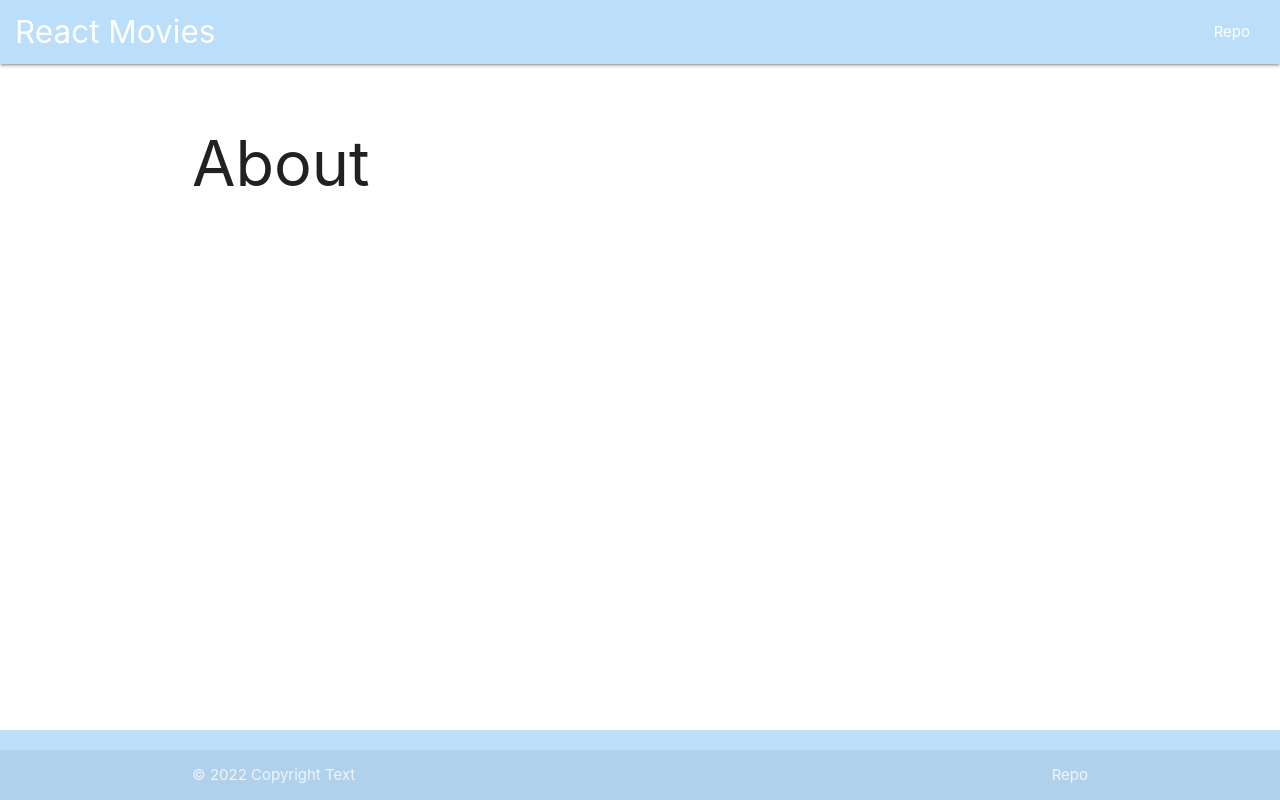
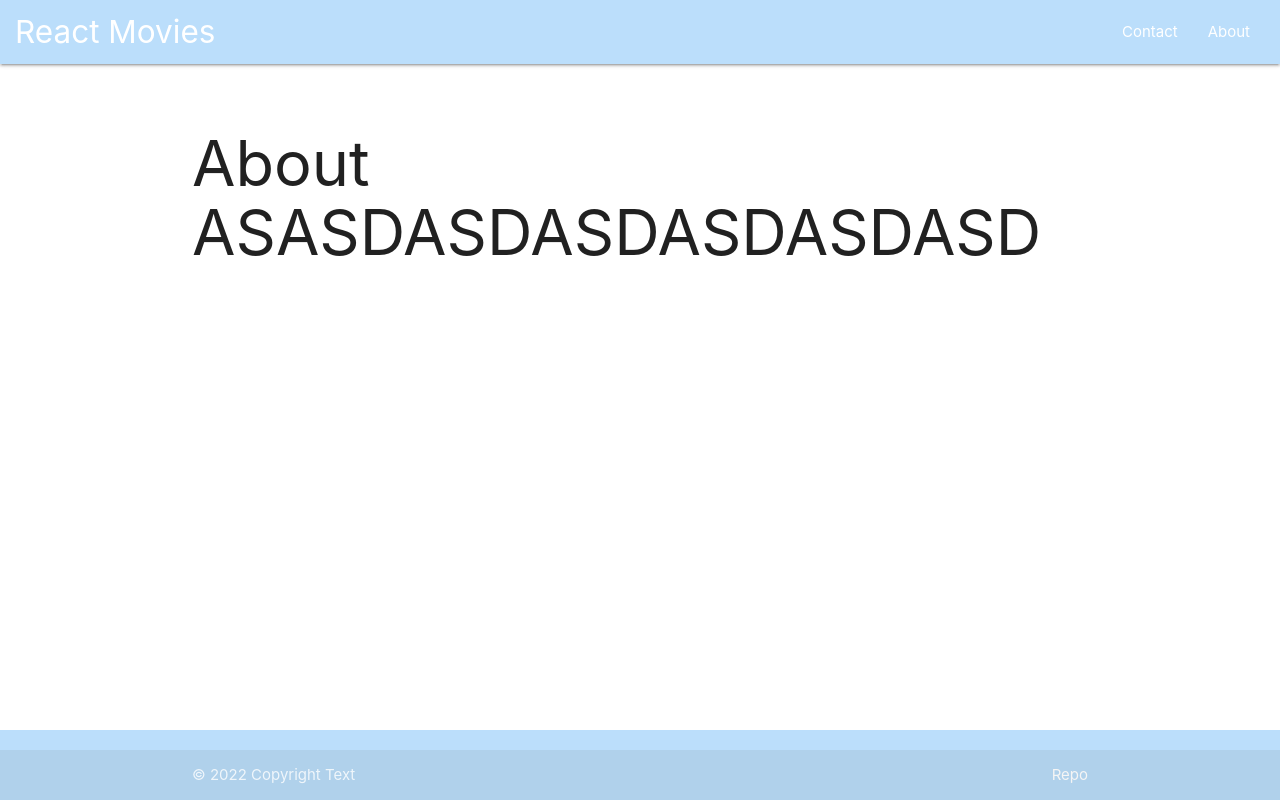
Before and after one commit to Medvedev-Savelii/react_food_web_app_project, a React (Create React App) app: page /about in a window 1280 px wide. Built offline with nearby package versions, Linux system fonts and the light colour scheme.

Commit message:
therf-commit

```diff
--- a/src/App.js
+++ b/src/App.js
@@ -1,10 +1,10 @@
 import { BrowserRouter as Router, Route, Switch } from "react-router-dom";
 import { Header } from "./components/Header";
 import { Footer } from "./components/Footer";
-import Home from "./pages/Home";
-import About from "./pages/About";
-import Contact from "./pages/Contact";
-import NotFound from "./pages/NotFound";
+import { Home } from "./pages/Home";
+import { About } from "./pages/About";
+import { Contact } from "./pages/Contact";
+import { NotFound } from "./pages/NotFound";
 
 function App() {
   return (
@@ -14,9 +14,9 @@ function App() {
         <main className="container content">
           <Switch>
             <Route exact path="/" component={Home} />
-            <Route path="/about" component={About} />
-            <Route path="/contacts" component={Contact} />
-            <Route component={NotFound} />
+            <Route exact path="/about" component={About} />
+            <Route exact path="/contacts" component={Contact} />
+            <Route exact component={NotFound} />
           </Switch>
         </main>
         <Footer />
--- a/src/components/Header.jsx
+++ b/src/components/Header.jsx
@@ -1,20 +1,25 @@
 import React from "react";
+import { Link } from "react-router-dom";
 
-const Header = () => {
+function Header() {
   return (
     <nav className="blue lighten-4">
       <div className="nav-wrapper">
-        <a href="!#" className="brand-logo">
+        <Link to="/" className="brand-logo">
           React Movies
-        </a>
+        </Link>
+
         <ul id="nav-mobile" className="right hide-on-med-and-down">
           <li>
-            <a href="!#">Repo</a>
+            <Link to="/contacts">Contact</Link>
+          </li>
+          <li>
+            <Link to="/about">About</Link>
           </li>
         </ul>
       </div>
     </nav>
   );
-};
+}
 
 export { Header };
--- a/src/index.js
+++ b/src/index.js
@@ -1,5 +1,6 @@
 import React from "react";
 import ReactDOM from "react-dom/client";
+
 import "./index.css";
 import App from "./App";
 
--- a/src/pages/About.jsx
+++ b/src/pages/About.jsx
@@ -1,11 +1,7 @@
-
-
-import React from 'react'
+import React from "react";
 
 const About = () => {
-  return (
-	<h1>About</h1>
-  )
-}
+  return <h1>About ASASDASDASDASDASDASD</h1>;
+};
 
-export default About
+export { About };
--- a/src/pages/Contact.jsx
+++ b/src/pages/Contact.jsx
@@ -1,11 +1,7 @@
-
-
-import React from 'react'
+import React from "react";
 
 const Contact = () => {
-  return (
-	<h1>Contact</h1>
-  )
-}
+  return <h1>Contact ASDASDSADASDASDASD</h1>;
+};
 
-export default Contact
+export { Contact };
--- a/src/pages/Home.jsx
+++ b/src/pages/Home.jsx
@@ -4,4 +4,4 @@ const Home = () => {
   return <h1> Go to Home</h1>;
 };
 
-export default Home;
+export  {Home};
--- a/src/pages/NotFound.jsx
+++ b/src/pages/NotFound.jsx
@@ -1,9 +1,7 @@
-import React from 'react'
+import React from "react";
 
 const NotFound = () => {
-  return (
-	<h1>Page Not Found!!!</h1>
-  )
-}
+  return <h1>Page Not Found!!!</h1>;
+};
 
-export default NotFound
+export { NotFound };
```
